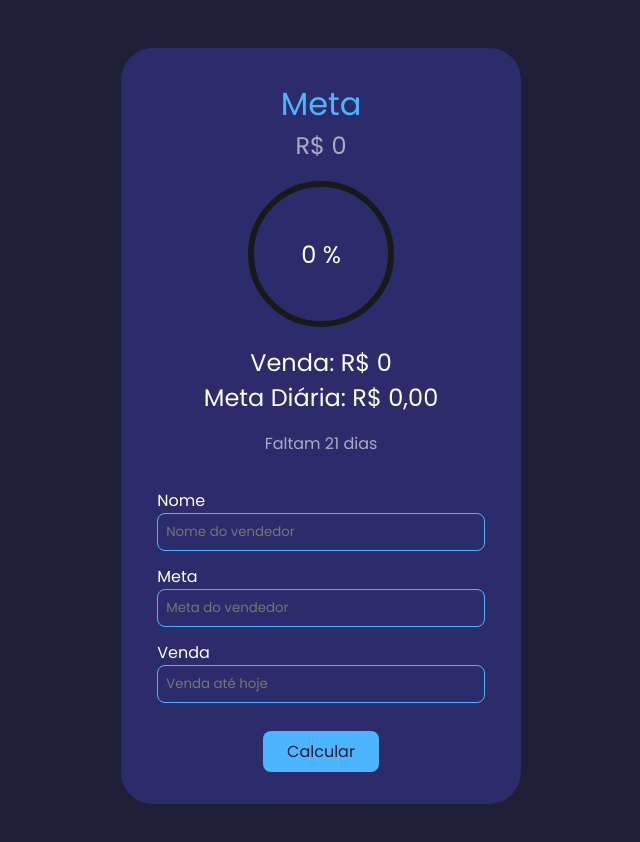
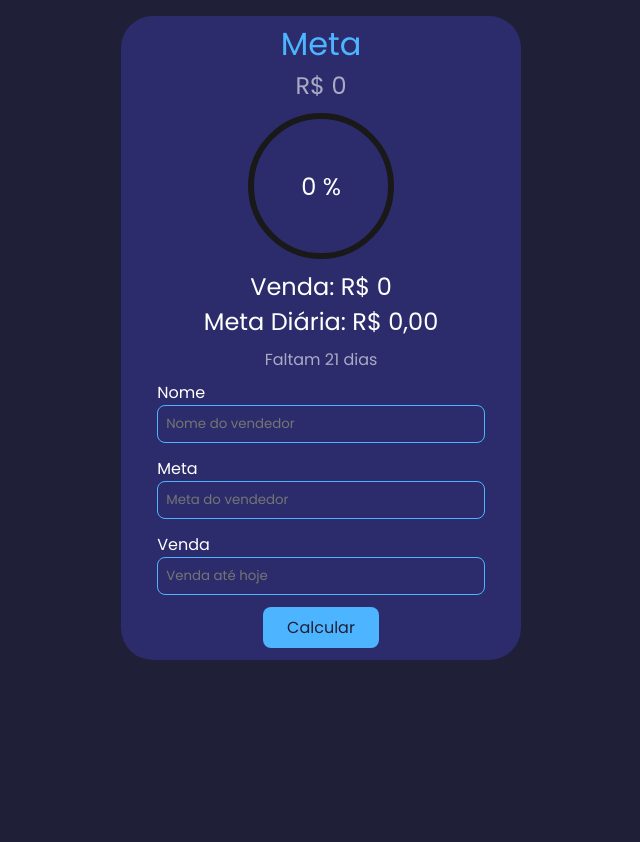
Before and after one commit to andersonwea/target-calculator, a React (Vite) app: page / in a window 1280 px wide. Shown: the top 842 px of the page, without its empty margins (319-959 px from the left). After the commit the page ends 800 px from the top, so only its background shows below. Built offline with nearby package versions, Linux system fonts and the light colour scheme.

Commit message:
ajustes no layout

```diff
--- a/src/pages/Home/styles.ts
+++ b/src/pages/Home/styles.ts
@@ -4,8 +4,8 @@ export const HomeContainer = styled.div`
   max-width: 400px;
   background-color: ${(props) => props.theme['bg-color-secondary']};
 
-  margin: 3rem auto;
-  padding: 2rem;
+  margin: 1rem auto;
+  padding: 0.25rem;
   border-radius: 2rem;
 
   display: flex;
@@ -40,7 +40,7 @@ export const Percent = styled.div<PercentProps>`
   width: 150px;
   height: 150px;
   position: relative;
-  margin: 1rem 0;
+  margin: 0.5rem 0;
 
   span {
     color: white;
@@ -82,7 +82,7 @@ export const HomeForm = styled.form`
   display: flex;
   flex-direction: column;
   gap: 0.8rem;
-  margin-top: 2rem;
+  margin-top: 0.5rem;
 
   input {
     background: transparent;
@@ -97,7 +97,7 @@ export const HomeForm = styled.form`
     background: #4db5ff;
     color: #1f1f38;
     font-size: 1rem;
-    margin-top: 1rem;
+    margin-bottom: 0.5rem;
 
     padding: 0.5rem 1.5rem;
     border: none;
@@ -118,6 +118,6 @@ export const HomeForm = styled.form`
 `
 
 export const DaysLeft = styled.span`
-  margin-top: 1rem;
+  margin-top: 0.5rem;
   color: ${(props) => props.theme['color-light']};
 `
```
